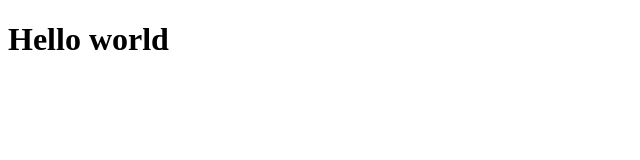
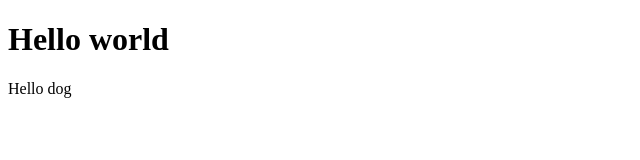
Before and after one commit to chhuoy-soki/branch_git, a plain HTML site: page index.html in a window 1280 px wide. Shown: the full height of the page, 0-640 px from the left. Drawn offline with Linux system fonts and the light colour scheme.

Commit message:
[ADD DOG]

```diff
--- a/index.html
+++ b/index.html
@@ -8,5 +8,6 @@
 </head>
 <body>
     <h1>Hello world</h1>
+    <p>Hello dog</p>
 </body>
 </html>
```
